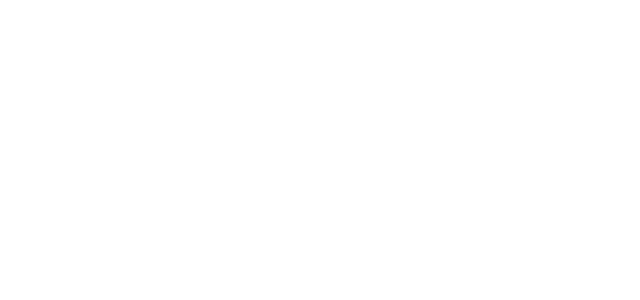
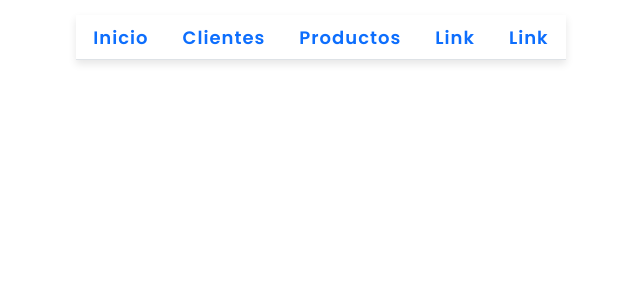
Before and after one commit to jarold-creator/proyecto-colombiaTech, a React (Create React App) app in the folder proyecto-final/frontend/: page / in a window 1280 px wide. Before the commit this address had no page. Shown: the top 300 px of the page, without its empty margins (319-959 px from the left). Built offline with nearby package versions, Linux system fonts and the light colour scheme.

Commit message:
se agrega menu

```diff
--- a/proyecto-final/frontend/public/index.html
+++ b/proyecto-final/frontend/public/index.html
@@ -16,15 +16,11 @@
       user's mobile device or desktop. See https://developers.google.com/web/fundamentals/web-app-manifest/
     -->
     <link rel="manifest" href="%PUBLIC_URL%/manifest.json" />
-    <!--
-      Notice the use of %PUBLIC_URL% in the tags above.
-      It will be replaced with the URL of the `public` folder during the build.
-      Only files inside the `public` folder can be referenced from the HTML.
-
-      Unlike "/favicon.ico" or "favicon.ico", "%PUBLIC_URL%/favicon.ico" will
-      work correctly both with client-side routing and a non-root public URL.
-      Learn how to configure a non-root public URL by running `npm run build`.
-    -->
+    <!--fuente de Google-->
+    <link rel="preconnect" href="https://fonts.googleapis.com">
+    <link rel="preconnect" href="https://fonts.gstatic.com" crossorigin>
+    <link href="https://fonts.googleapis.com/css2? family=Poppins:ital,wght@0,100;0,200;0,300;0,400;0,500;0,600;0,700;0,800;0,900;1,100;1,200;1,300;1,400;1,500;1,600;1,700;1,800;1,900&display=swap" rel="stylesheet">
+    <!--Fontawesome-->
     <link rel="stylesheet" href="https://cdnjs.cloudflare.com/ajax/libs/font-awesome/6.2.1/css/all.min.css" integrity="sha512-MV7K8+y+gLIBoVD59lQIYicR65iaqukzvf/nwasF0nqhPay5w/9lJmVM2hMDcnK1OnMGCdVK+iQrJ7lzPJQd1w==" crossorigin="anonymous" referrerpolicy="no-referrer" />
     <title>Gestion Clientes</title>
   </head>
--- a/proyecto-final/frontend/src/App.css
+++ b/proyecto-final/frontend/src/App.css
@@ -1,38 +1,7 @@
+*{
+  font-family: "Poppins", sans-serif;
+}
+
 .App {
   text-align: center;
 }
-
-.App-logo {
-  height: 40vmin;
-  pointer-events: none;
-}
-
-@media (prefers-reduced-motion: no-preference) {
-  .App-logo {
-    animation: App-logo-spin infinite 20s linear;
-  }
-}
-
-.App-header {
-  background-color: #282c34;
-  min-height: 100vh;
-  display: flex;
-  flex-direction: column;
-  align-items: center;
-  justify-content: center;
-  font-size: calc(10px + 2vmin);
-  color: white;
-}
-
-.App-link {
-  color: #61dafb;
-}
-
-@keyframes App-logo-spin {
-  from {
-    transform: rotate(0deg);
-  }
-  to {
-    transform: rotate(360deg);
-  }
-}
--- a/proyecto-final/frontend/src/App.js
+++ b/proyecto-final/frontend/src/App.js
@@ -3,11 +3,13 @@
 import MostrarCliente from './componentes/MostrarCliente';
 import AgregarCliente from './componentes/AgregarCliente';
 import ActualizarCliente from './componentes/ActualizarCliente';
+import Menu from './componentes/Menu';
 
 //funcion principal
 function App() {
   return (
     <div className="App">
+      <Menu />
       <BrowserRouter>
       <Routes>
         <Route path='/clientes' element={<MostrarCliente />} />
--- /dev/null
+++ b/proyecto-final/frontend/src/componentes/Menu.js
@@ -0,0 +1,27 @@
+import '../estilos/Menu.css'
+
+const Menu = () => {
+    return (
+        <div className='contenedor-menu'>
+            <ul className="nav nav-tabs justify-content-center">
+                <li className="nav-item">
+                    <a className="nav-link" aria-current="page" href="http://localhost:3000/clientes/inicio"><span>Inicio</span></a>
+                </li>
+                <li className="nav-item">
+                    <a className="nav-link" aria-current="page" href="http://localhost:3000/clientes/"><span>Clientes</span></a>
+                </li>
+                <li className="nav-item">
+                    <a className="nav-link" href="http://localhost:3000/productos/"><span>Productos</span></a>
+                </li>
+                <li className="nav-item">
+                    <a className="nav-link" href="#"><span>Link</span></a>
+                </li>
+                <li className="nav-item">
+                    <a className="nav-link" href="#" tabindex="-1" aria-disabled="true"><span>Link</span></a>
+                </li>
+            </ul>
+        </div>
+    )
+}
+
+export default Menu;
--- a/proyecto-final/frontend/src/componentes/MostrarCliente.js
+++ b/proyecto-final/frontend/src/componentes/MostrarCliente.js
@@ -40,7 +40,7 @@
         <div className='col'>
           <Link
             to='/clientes/agregar'
-            className='btn btn-outline-primary mt-4 mb-4'>
+            className='btn btn-outline-primary mt-4 mb-4 boton-agregar'>
             <i className="fa-solid fa-user-plus"></i>
           </Link>
           <table className='table table-bordered table-striped table-responsive table-sm align-middle'>
--- a/proyecto-final/frontend/src/estilos/AgregarCliente.css
+++ b/proyecto-final/frontend/src/estilos/AgregarCliente.css
@@ -30,3 +30,7 @@
     font-size: 30px;
     font-weight: 800;
 }
+
+.boton-agregar{
+    box-shadow: 0 6px 10px rgba(56, 14, 134, 0.1);
+}
--- /dev/null
+++ b/proyecto-final/frontend/src/estilos/Menu.css
@@ -0,0 +1,14 @@
+.contenedor-menu{
+    margin: 15px;
+    box-shadow: 0 4px 8px rgba(0, 0, 0, 0.1);
+}
+
+.nav-link:hover{
+    background-color: lightblue;
+}
+
+span{
+    font-size: 18px;
+    font-weight: 600;
+    letter-spacing: 1px;
+}
--- a/proyecto-final/frontend/src/index.css
+++ b/proyecto-final/frontend/src/index.css
@@ -6,6 +6,7 @@
 html,
 body {
   width: 100%;
+  font-family: "Poppins", sans-serif;
   display: flex;
   align-items: center;
   justify-content: center;
```
